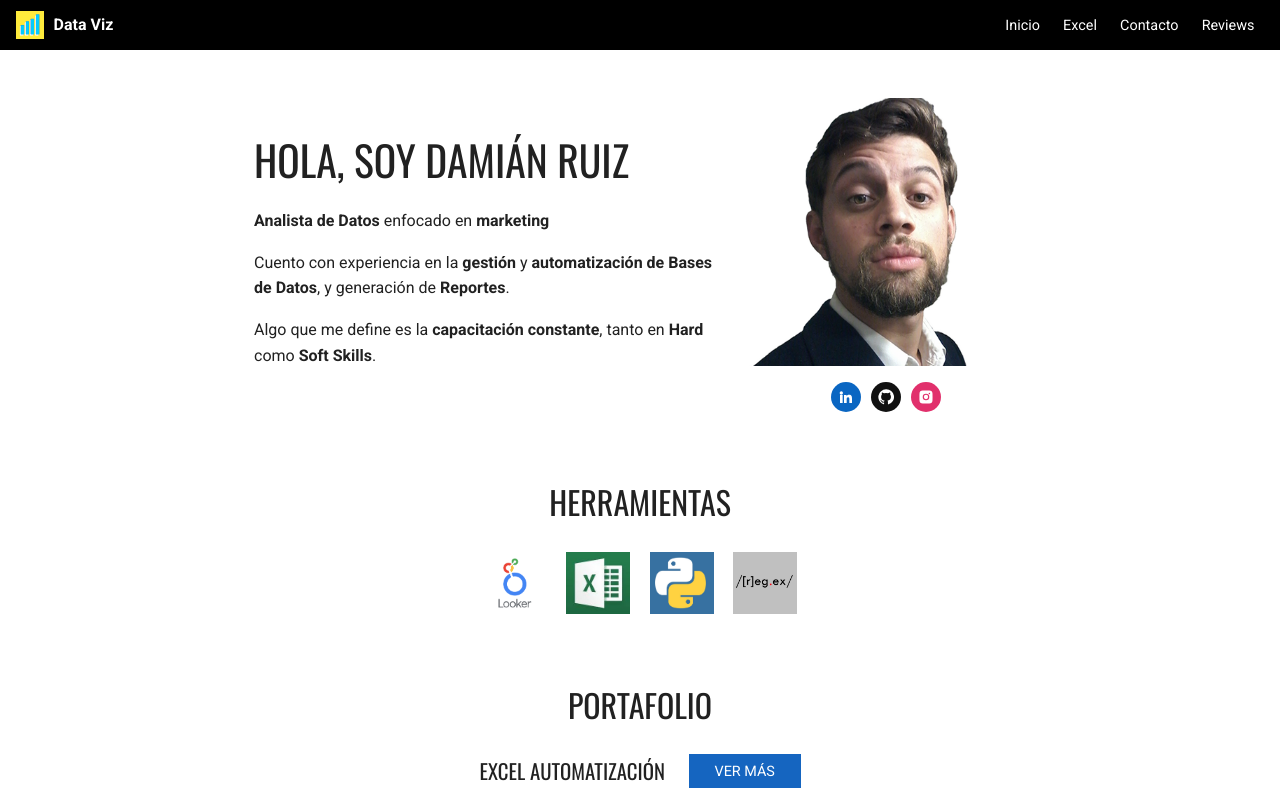
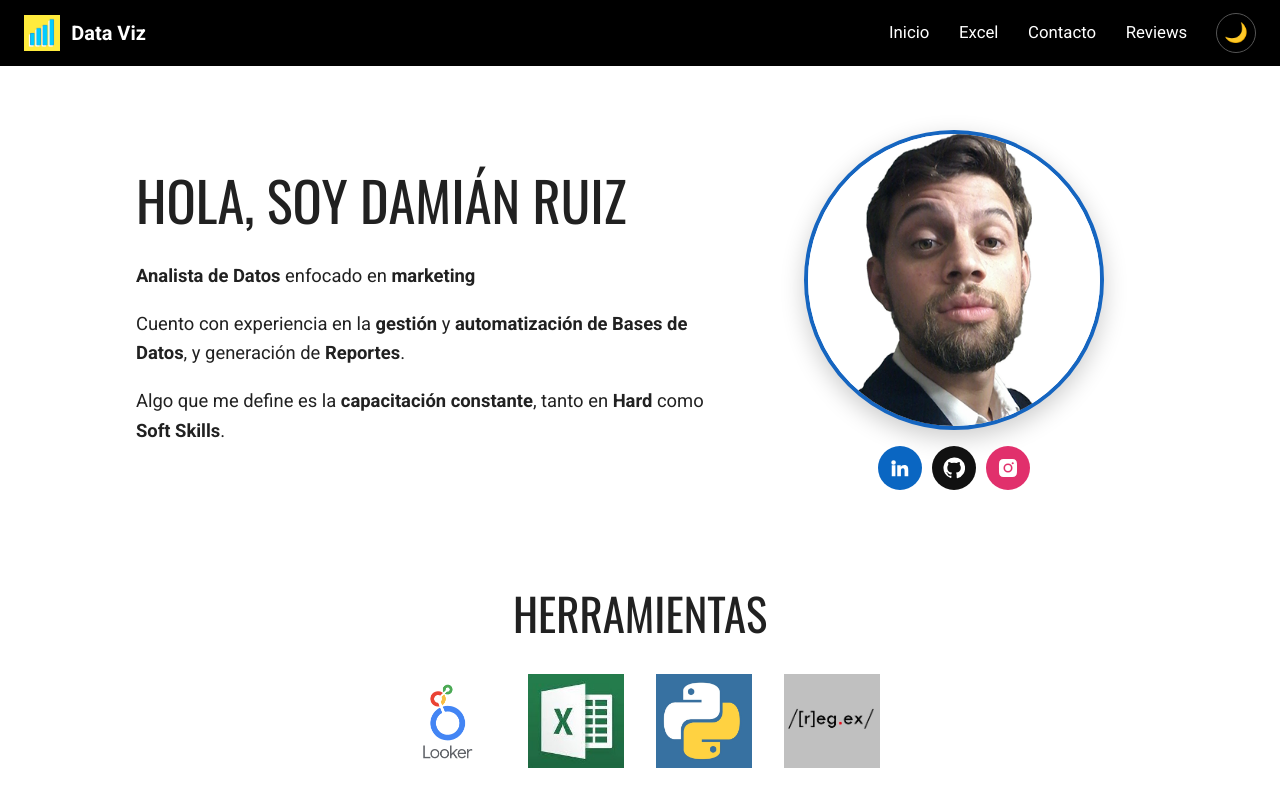
Before and after one commit to Daumian/Porfolio, a plain HTML site: page index.html in a window 1280 px wide. Shown: the top 800 px of the page. Drawn offline with nearby package versions, Linux system fonts and the light colour scheme.

Commit message:
Agrandar tamaños y agregar botón de modo claro/oscuro
- Textos, imágenes, íconos y tarjetas más grandes
- Botón en la barra superior para cambiar de tema (recuerda la elección)
- Foto de perfil circular para que se vea bien en ambos modos

Co-Authored-By: Claude Opus 5.5 <noreply@anthropic.com>
Claude-Session: https://claude.ai/code/session_0172FihZVSyCpGXXSrHLS9rQ

```diff
--- a/index.html
+++ b/index.html
@@ -10,6 +10,10 @@
   <link rel="preconnect" href="https://fonts.gstatic.com" crossorigin>
   <link href="https://fonts.googleapis.com/css2?family=Oswald:wght@400;500&family=Roboto:wght@400;700&display=swap" rel="stylesheet">
   <link rel="stylesheet" href="styles.css">
+  <script>
+    // Aplica el tema guardado antes de pintar la página (evita parpadeo)
+    try { var t = localStorage.getItem('theme'); if (t) document.documentElement.dataset.theme = t; } catch (e) {}
+  </script>
 </head>
 <body>
 
@@ -21,6 +25,7 @@
       <a href="#contacto">Contacto</a>
       <a href="https://sites.google.com/view/porfoliodruiz/reviews" target="_blank" rel="noopener">Reviews</a>
     </nav>
+    <button class="theme-toggle" id="theme-toggle" type="button" aria-label="Cambiar modo claro/oscuro" title="Cambiar modo claro/oscuro">🌙</button>
   </header>
 
   <main>
@@ -116,5 +121,24 @@
   </main>
 
   <footer>© Damián Ruiz</footer>
+
+  <script>
+    // Botón de modo claro / oscuro
+    (function () {
+      var root = document.documentElement;
+      var btn = document.getElementById('theme-toggle');
+      function isDark() {
+        return root.dataset.theme ? root.dataset.theme === 'dark'
+          : window.matchMedia('(prefers-color-scheme: dark)').matches;
+      }
+      function paint() { btn.textContent = isDark() ? '☀️' : '🌙'; }
+      btn.addEventListener('click', function () {
+        root.dataset.theme = isDark() ? 'light' : 'dark';
+        try { localStorage.setItem('theme', root.dataset.theme); } catch (e) {}
+        paint();
+      });
+      paint();
+    })();
+  </script>
 </body>
 </html>
--- a/styles.css
+++ b/styles.css
@@ -4,75 +4,117 @@
   --muted: #555;
   --accent: #1565c0;
   --bar: #000000;
+  --shadow: rgba(0,0,0,.2);
+  --gh: #111;
+  color-scheme: light;
+}
+@media (prefers-color-scheme: dark) {
+  :root:not([data-theme="light"]) {
+    --bg: #121417;
+    --text: #e8e8e8;
+    --muted: #a0a0a0;
+    --accent: #3b82f6;
+    --shadow: rgba(0,0,0,.6);
+    --gh: #444;
+    color-scheme: dark;
+  }
+}
+:root[data-theme="dark"] {
+  --bg: #121417;
+  --text: #e8e8e8;
+  --muted: #a0a0a0;
+  --accent: #3b82f6;
+  --shadow: rgba(0,0,0,.6);
+  --gh: #444;
+  color-scheme: dark;
 }
 
 * { box-sizing: border-box; }
 html { scroll-behavior: smooth; }
 body {
   margin: 0;
+  transition: background .2s, color .2s;
   background: var(--bg);
   color: var(--text);
-  font: 16px/1.6 "Roboto", system-ui, sans-serif;
+  font: 18px/1.6 "Roboto", system-ui, sans-serif;
 }
 img { max-width: 100%; display: block; }
 h1, h2, h3 { font-family: "Oswald", sans-serif; font-weight: 400; text-transform: uppercase; margin: 0; }
-h1 { font-size: clamp(2rem, 5vw, 2.6rem); margin-bottom: 1rem; }
-h2 { font-size: 2rem; text-align: center; margin-bottom: 1.5rem; }
-h3 { font-size: 1.3rem; }
+h1 { font-size: clamp(2.2rem, 6vw, 3.4rem); margin-bottom: 1rem; }
+h2 { font-size: clamp(2rem, 5vw, 2.8rem); text-align: center; margin-bottom: 1.5rem; }
+h3 { font-size: 1.7rem; }
 
 /* Barra superior */
 .topbar {
   position: sticky; top: 0; z-index: 10;
   display: flex; justify-content: space-between; align-items: center; flex-wrap: wrap; gap: .5rem;
-  padding: .6rem 1rem; background: var(--bar);
+  padding: .8rem 1.5rem; background: var(--bar);
 }
 .topbar a { color: #fff; text-decoration: none; }
-.brand { display: flex; align-items: center; gap: .6rem; font-weight: 700; }
-.brand img { width: 28px; height: 28px; }
-.topbar nav { display: flex; gap: .25rem; flex-wrap: wrap; }
-.topbar nav a { padding: .25rem .6rem; font-size: .9rem; }
+.brand { display: flex; align-items: center; gap: .7rem; font-weight: 700; font-size: 1.25rem; }
+.brand img { width: 36px; height: 36px; }
+.topbar nav { display: flex; gap: .25rem; flex-wrap: wrap; align-items: center; }
+.topbar nav a { padding: .35rem .8rem; font-size: 1.05rem; border-radius: 4px; }
 .topbar nav a:hover { background: #333; }
+.topbar nav { margin-left: auto; }
+.theme-toggle {
+  margin-left: .5rem; width: 40px; height: 40px; border-radius: 50%;
+  border: 1px solid #555; background: transparent; color: #fff;
+  font-size: 1.2rem; cursor: pointer; display: grid; place-items: center;
+}
+.theme-toggle:hover { background: #333; }
 
-main { max-width: 1040px; margin: 0 auto; padding: 0 16px; }
-section { padding: 3rem 0 1rem; scroll-margin-top: 60px; }
+main { max-width: 1240px; margin: 0 auto; padding: 0 16px; }
+section { padding: 4rem 0 1.5rem; scroll-margin-top: 80px; }
+
+@media (max-width: 600px) {
+  .theme-toggle { margin-left: auto; }
+  .topbar nav { order: 3; width: 100%; margin-left: -.8rem; }
+}
 
 /* Hero */
-.hero { display: flex; gap: 2rem; align-items: center; justify-content: center; flex-wrap: wrap; }
-.hero-text { flex: 1 1 340px; max-width: 460px; }
-.hero-photo { flex: 0 1 280px; display: flex; flex-direction: column; align-items: center; gap: 1rem; }
+.hero { display: flex; gap: 3rem; align-items: center; justify-content: center; flex-wrap: wrap; }
+.hero-text { flex: 1 1 380px; max-width: 580px; font-size: 1.15rem; }
+.hero-photo { flex: 0 1 380px; display: flex; flex-direction: column; align-items: center; gap: 1rem; }
+.hero-photo > img {
+  width: 300px; aspect-ratio: 1; object-fit: cover; object-position: 50% 15%;
+  border-radius: 50%; background: #fff;
+  border: 4px solid var(--accent); box-shadow: 0 8px 24px var(--shadow);
+}
 .socials, .contact-row { display: flex; gap: .6rem; align-items: center; justify-content: center; }
 .socials a, .contact-row a.s-in {
-  width: 30px; height: 30px; border-radius: 50%;
+  width: 44px; height: 44px; border-radius: 50%;
   display: grid; place-items: center; color: #fff;
 }
-.socials svg, .contact-row svg { width: 16px; height: 16px; fill: currentColor; }
+.socials svg, .contact-row svg { width: 22px; height: 22px; fill: currentColor; }
 .s-in { background: #0a66c2; }
-.s-gh { background: #111; }
+.s-gh { background: var(--gh); }
 .s-ig { background: #e1306c; }
 
 /* Herramientas */
-.tools-row { display: flex; gap: 1.2rem; justify-content: center; flex-wrap: wrap; }
-.tools-row img { width: 64px; height: 64px; object-fit: contain; }
+.tools-row { display: flex; gap: 2rem; justify-content: center; flex-wrap: wrap; }
+.tools-row img { width: 96px; height: 96px; object-fit: contain; }
 
 /* Portafolio */
-.category { margin-bottom: 3rem; }
+.category { margin-bottom: 4rem; }
 .cat-head { display: flex; justify-content: center; align-items: center; gap: 1.5rem; flex-wrap: wrap; margin-bottom: 1.5rem; }
 .btn {
   background: var(--accent); color: #fff; text-decoration: none;
-  padding: .35rem 1.6rem; font-size: .9rem; text-transform: uppercase;
+  padding: .5rem 2rem; font-size: 1.05rem; text-transform: uppercase; border-radius: 4px;
 }
 .btn:hover { filter: brightness(1.15); }
-.grid { display: grid; grid-template-columns: repeat(auto-fit, minmax(240px, 1fr)); gap: 1.5rem; }
+.grid { display: grid; grid-template-columns: repeat(auto-fit, minmax(min(100%, 320px), 1fr)); gap: 2rem; }
 .card { color: var(--text); text-align: center; text-decoration: none; }
 .card img {
   width: 100%; aspect-ratio: 5 / 4; object-fit: cover;
   transition: transform .2s, box-shadow .2s;
+  border-radius: 4px;
 }
-.card:hover img { transform: translateY(-4px); box-shadow: 0 8px 20px rgba(0,0,0,.2); }
-.card span { display: block; margin-top: .6rem; font-size: .95rem; text-decoration: underline; }
+.card:hover img { transform: translateY(-4px); box-shadow: 0 8px 20px var(--shadow); }
+.card span { display: block; margin-top: .8rem; font-size: 1.15rem; text-decoration: underline; }
 
 /* Contacto */
-.contact-row { gap: 1.5rem; font-size: 1.1rem; }
+.contact-row { gap: 1.5rem; font-size: 1.3rem; }
 .contact-row a { color: var(--text); }
 
-footer { text-align: center; color: var(--muted); font-size: .85rem; padding: 2rem 16px; }
+footer { text-align: center; color: var(--muted); font-size: 1rem; padding: 2rem 16px; }
```
